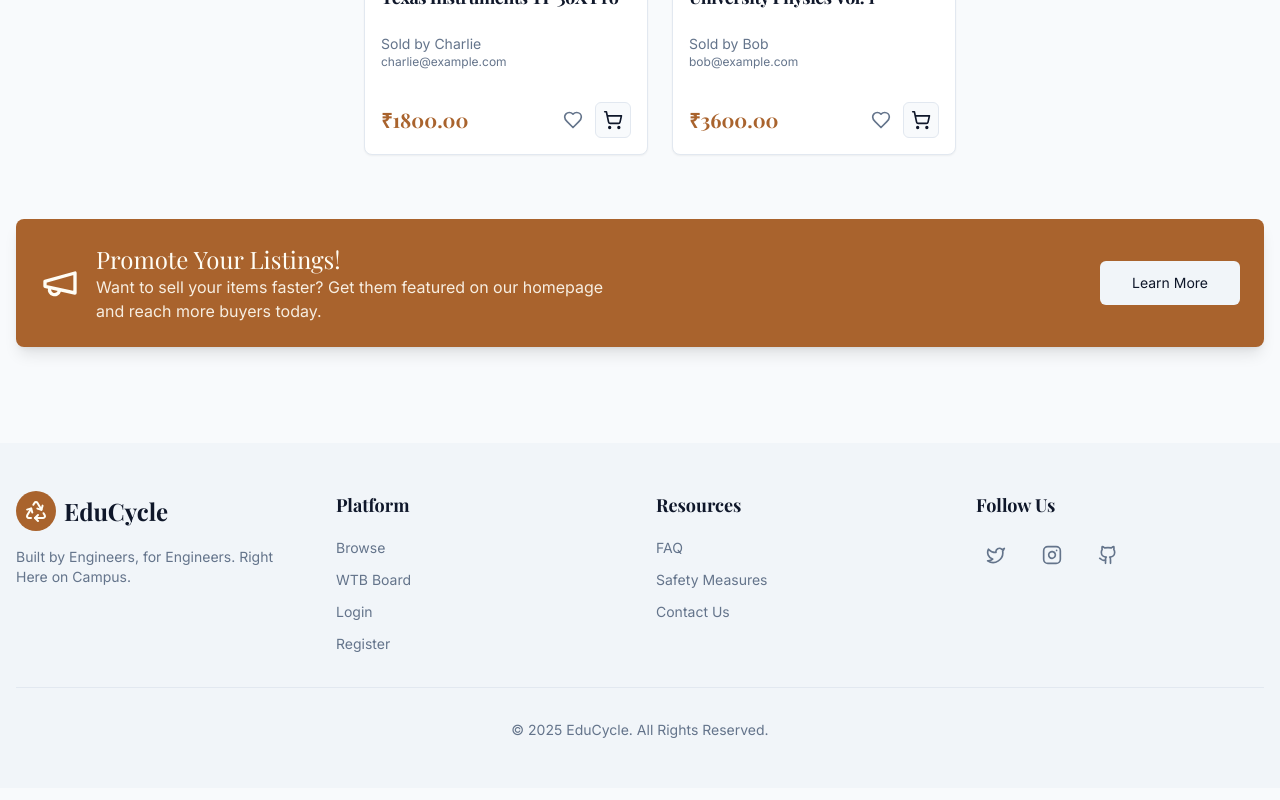
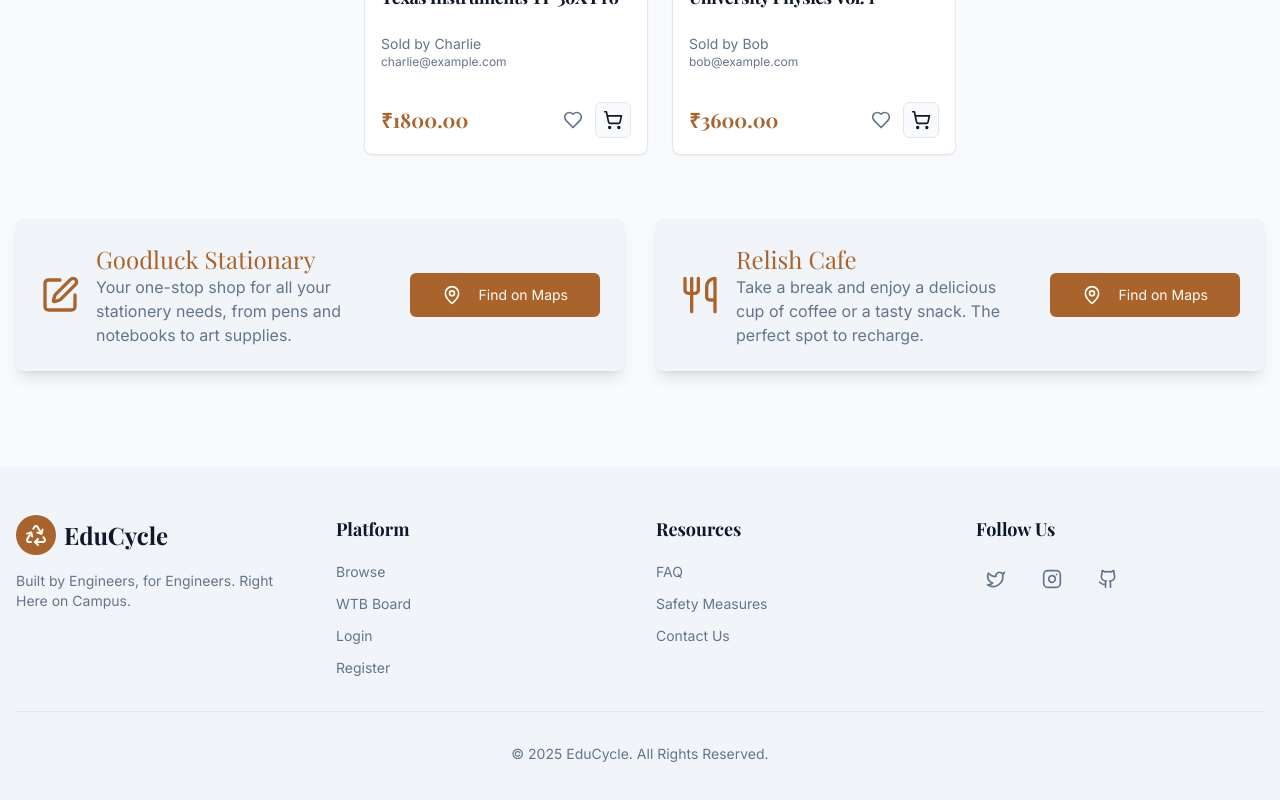
Before and after one commit to Akanksha11-S/educycle_ecom, a Next.js app: page / in a window 1280 px wide. Shown: the part 2988-3788 px from the top of the page. Built offline with nearby package versions, Linux system fonts and the light colour scheme.

Commit message:
change advertisement from promtinging listind to advertisement for goodl

```diff
--- a/src/app/promote-listings/page.tsx
+++ /dev/null
@@ -1,63 +0,0 @@
-
-import { Card, CardContent, CardHeader, CardTitle } from "@/components/ui/card";
-import { Button } from "@/components/ui/button";
-import { Rocket, Target, TrendingUp, Zap } from 'lucide-react';
-
-const promotionFeatures = [
-    {
-        icon: Rocket,
-        title: "Homepage Feature",
-        description: "Your item will be prominently displayed in a special 'Featured' section on our homepage, ensuring maximum exposure to everyone who visits."
-    },
-    {
-        icon: TrendingUp,
-        title: "Top of Search Results",
-        description: "Promoted listings appear at the top of relevant search results, putting your item in front of buyers who are actively looking for it."
-    },
-    {
-        icon: Zap,
-        title: "Standout Badge",
-        description: "A special 'Featured' badge will make your listing stand out from the rest, capturing more attention and clicks from potential buyers."
-    },
-    {
-        icon: Target,
-        title: "Reach More Buyers",
-        description: "Combine all these benefits to significantly increase your listing's visibility and connect with a larger audience of interested buyers on campus."
-    }
-];
-
-export default function PromoteListingsPage() {
-  return (
-    <div className="max-w-4xl mx-auto">
-      <div className="text-center mb-12">
-        <Rocket className="mx-auto h-16 w-16 text-primary" />
-        <h1 className="font-headline text-4xl mt-4">Promote Your Listings</h1>
-        <p className="text-muted-foreground mt-2 max-w-2xl mx-auto">
-            Get your items seen by more buyers and sell faster. Choose a promotion plan to get started.
-        </p>
-      </div>
-
-      <div className="grid md:grid-cols-2 gap-8 mb-12">
-        {promotionFeatures.map((feature, index) => (
-            <Card key={index} className="bg-card hover:shadow-lg transition-shadow">
-                <CardHeader className="flex flex-row items-center gap-4">
-                    <feature.icon className="h-8 w-8 text-primary flex-shrink-0" />
-                    <CardTitle className="font-headline text-xl">{feature.title}</CardTitle>
-                </CardHeader>
-                <CardContent>
-                    <p className="text-muted-foreground">{feature.description}</p>
-                </CardContent>
-            </Card>
-        ))}
-      </div>
-
-      <div className="text-center">
-        <h2 className="font-headline text-3xl mb-4">Ready to Get Started?</h2>
-        <p className="text-muted-foreground mb-6">Promoting your listing is easy. Click the button below to go to your dashboard and choose which items to feature.</p>
-        <Button size="lg" asChild>
-            <a href="/dashboard">Promote a Listing Now</a>
-        </Button>
-      </div>
-    </div>
-  );
-}
--- a/src/components/AdvertisementBanner.tsx
+++ b/src/components/AdvertisementBanner.tsx
@@ -1,26 +1,48 @@
 
 import { Button } from "@/components/ui/button";
 import { Card, CardContent } from "@/components/ui/card";
-import { Megaphone } from 'lucide-react';
+import { Utensils, PenSquare, MapPin } from 'lucide-react';
 import Link from "next/link";
+
+const advertisements = [
+    {
+        icon: PenSquare,
+        title: "Goodluck Stationary",
+        description: "Your one-stop shop for all your stationery needs, from pens and notebooks to art supplies.",
+        mapUrl: "https://www.google.com/maps/search/?api=1&query=stationary+store"
+    },
+    {
+        icon: Utensils,
+        title: "Relish Cafe",
+        description: "Take a break and enjoy a delicious cup of coffee or a tasty snack. The perfect spot to recharge.",
+        mapUrl: "https://www.google.com/maps/search/?api=1&query=cafe"
+    }
+];
 
 const AdvertisementBanner = () => {
     return (
         <div className="container mx-auto px-4 py-8">
-            <Card className="bg-primary text-primary-foreground border-none shadow-lg">
+            <div className="grid md:grid-cols-2 gap-8">
+                {advertisements.map((ad, index) => (
+                    <Card key={index} className="bg-secondary border-none shadow-lg">
                         <CardContent className="p-6 flex flex-col md:flex-row items-center justify-between gap-6 text-center md:text-left">
                             <div className="flex items-center gap-4">
-                        <Megaphone className="h-10 w-10 flex-shrink-0" />
+                                <ad.icon className="h-10 w-10 text-primary flex-shrink-0" />
                                 <div>
-                            <h3 className="font-headline text-2xl">Promote Your Listings!</h3>
-                            <p className="opacity-90 max-w-lg">Want to sell your items faster? Get them featured on our homepage and reach more buyers today.</p>
+                                    <h3 className="font-headline text-2xl text-primary">{ad.title}</h3>
+                                    <p className="text-muted-foreground max-w-lg">{ad.description}</p>
                                 </div>
                             </div>
-                    <Button variant="secondary" size="lg" className="flex-shrink-0" asChild>
-                        <Link href="/promote-listings">Learn More</Link>
+                            <Button variant="default" size="lg" className="flex-shrink-0" asChild>
+                                <Link href={ad.mapUrl} target="_blank">
+                                    <MapPin className="mr-2 h-4 w-4" />
+                                    Find on Maps
+                                </Link>
                             </Button>
                         </CardContent>
                     </Card>
+                ))}
+            </div>
         </div>
     );
 };
```
Lines whose indentation alone changed are shown as unchanged.
